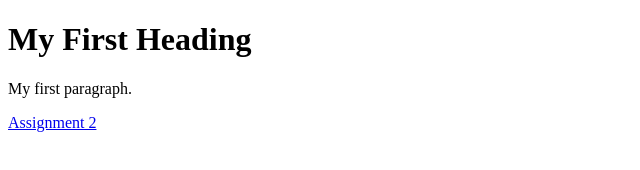
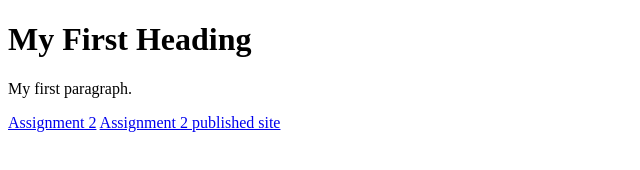
Before and after one commit to comp213W2022/comp213W2022.github.io, a plain HTML site: page index.html in a window 1280 px wide. Shown: the whole page, without its empty margins (0-640 px from the left). Drawn offline with Linux system fonts and the light colour scheme.

Commit message:
Add files via upload
added link to published site

```diff
--- a/index.html
+++ b/index.html
@@ -6,5 +6,7 @@
 <p>My first paragraph.</p>
 
 <a href="assignment2.html" target="_blank">Assignment 2</a>
+<a href="https://comp213w2022.github.io/assignment2.html" target="_blank">Assignment 2 published site</a>
+
 </body>
 </html>
```
